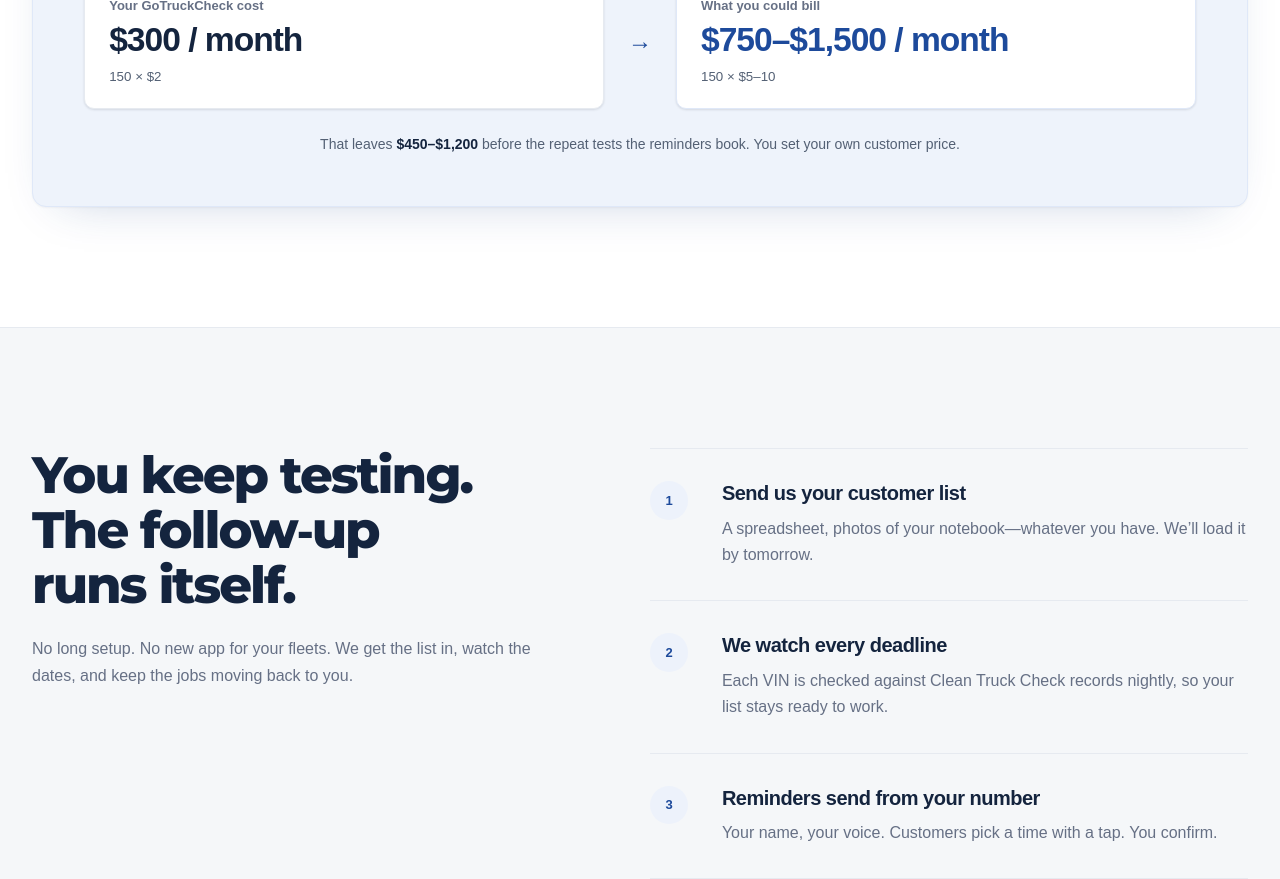
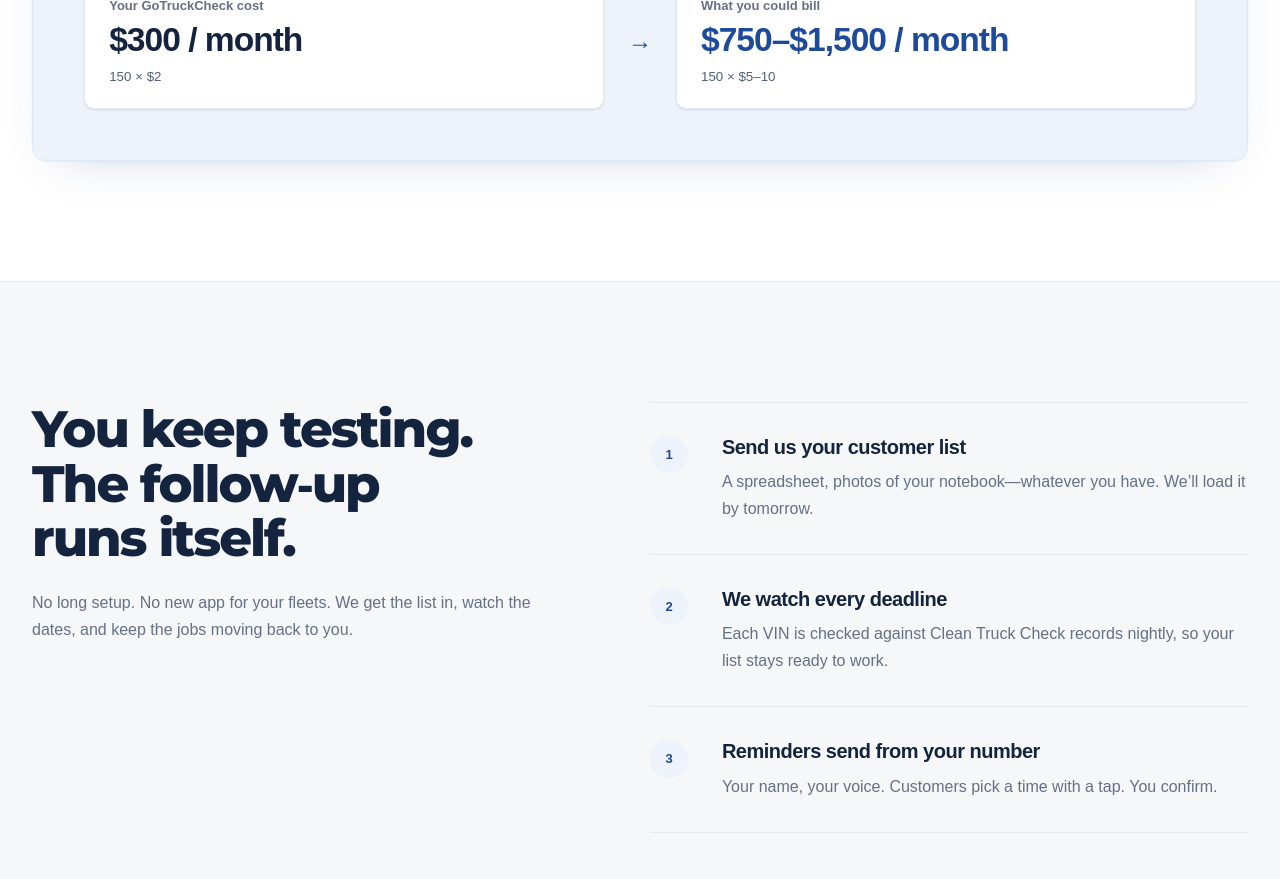
Before and after one commit to dshap456/gotruckcheck, a Next.js app: page / in a window 1280 px wide. Shown: the part 1440-2319 px from the top of the page. Built offline with nearby package versions, Linux system fonts and the light colour scheme; no server answers; a web font is replaced by a local one.

Commit message:
Remove calculator margin note

```diff
--- a/app/globals.css
+++ b/app/globals.css
@@ -674,19 +674,6 @@
   font-size: 1.5rem;
 }
 
-.calculator__note {
-  margin-top: var(--space-6);
-  color: var(--ink-readable);
-  font-size: 0.875rem;
-  line-height: 1.6;
-  text-align: center;
-}
-
-.calculator__note strong {
-  color: var(--ink);
-  font-variant-numeric: tabular-nums;
-}
-
 .how-section {
   border-top: 1px solid var(--hairline);
 }
@@ -1822,10 +1809,6 @@
     transform: rotate(90deg);
   }
 
-  .calculator__note {
-    text-align: left;
-  }
-
   .feature-row,
   .feature-row--reverse {
     display: flex;
--- a/components/revenue-calculator.tsx
+++ b/components/revenue-calculator.tsx
@@ -19,8 +19,6 @@
       cost: trucks * 2,
       billedLow: trucks * 5,
       billedHigh: trucks * 10,
-      marginLow: trucks * 3,
-      marginHigh: trucks * 8,
     }),
     [trucks],
   );
@@ -82,13 +80,6 @@
         </div>
       </div>
 
-      <p className="calculator__note">
-        That leaves{" "}
-        <strong>
-          {money.format(values.marginLow)}–{money.format(values.marginHigh)}
-        </strong>{" "}
-        before the repeat tests the reminders book. You set your own customer price.
-      </p>
     </div>
   );
 }
```
